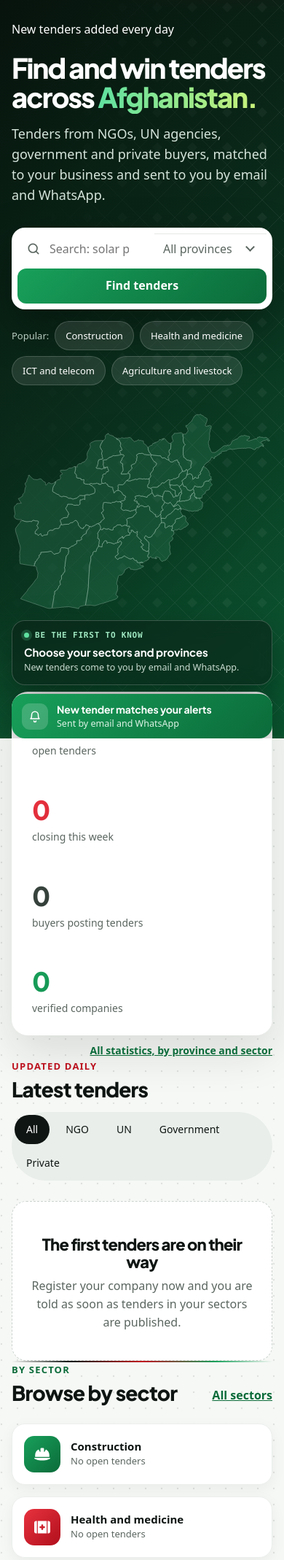
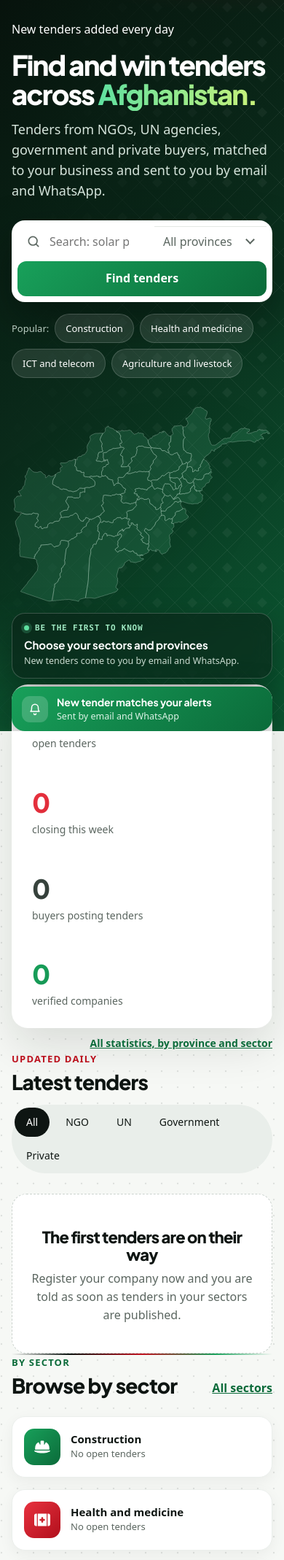
Before and after one commit to fidatech/tenders-af, a Laravel app: page / in a window 390 px wide. Shown: the part 206-2344 px from the top of the page at 73% size. Run offline with Laravel 12, Linux system fonts and the light colour scheme; data comes from the database, SQL or seed files in the repository; data that the repository does not hold is empty; some libraries are stand-ins or nearby versions.

Commit message:
Home hero uses more of the screen
The site container grows from 1180 to 1400 px, the hero has less space above,
below and between its columns, the map column is wider and bigger, and on
tablets the map is capped at 820 px under the text.

Co-Authored-By: Claude Opus 5.5 <noreply@anthropic.com>
Claude-Session: https://claude.ai/code/session_01V7PhGFe9Y3PCCaurat4dcp

```diff
--- a/public/css/site.css
+++ b/public/css/site.css
@@ -26,7 +26,7 @@ h1, h2, h3 { font-family: var(--head); margin: 0; letter-spacing: -.02em; line-h
 p { margin: 0; }
 :focus-visible { outline: 3px solid var(--mint); outline-offset: 2px; }
 .sr { position: absolute; width: 1px; height: 1px; overflow: hidden; clip: rect(0 0 0 0); white-space: nowrap; }
-.wrap { max-width: 1180px; margin: 0 auto; padding: 0 24px; }
+.wrap { max-width: 1400px; margin: 0 auto; padding: 0 32px; }
 .mono { font-family: var(--mono); }
 
 /* ------------------------------------------------------------------ dark areas */
@@ -63,13 +63,13 @@ p { margin: 0; }
 .btn-sm { padding: 10px 18px; font-size: 14px; }
 
 /* ------------------------------------------------------------------------ hero */
-.hero { display: flex; flex-wrap: wrap; gap: 40px; align-items: center; padding-top: 40px; padding-bottom: 120px; }
-.hero-text { flex: 1 1 540px; min-width: 0; max-width: 600px; }
-.hero-side { flex: 1 1 440px; min-width: 0; position: relative; }
-.hero h1 { margin-top: 20px; font-size: clamp(38px, 5.2vw, 60px); font-weight: 800; line-height: 1.04; letter-spacing: -1.8px; }
+.hero { display: flex; flex-wrap: wrap; gap: 28px; align-items: center; padding-top: 12px; padding-bottom: 92px; }
+.hero-text { flex: 1 1 560px; min-width: 0; max-width: 640px; }
+.hero-side { flex: 1.25 1 520px; min-width: 0; max-width: 820px; margin: 0 auto; position: relative; }
+.hero h1 { margin-top: 16px; font-size: clamp(38px, 5vw, 66px); font-weight: 800; line-height: 1.04; letter-spacing: -1.8px; }
 .grad { background: linear-gradient(90deg, #5FE0A0 0%, #C9F27A 100%); -webkit-background-clip: text; background-clip: text; color: transparent; }
-.hero .lead { margin-top: 18px; max-width: 540px; font-size: 18px; color: #D5E4DB; }
-.search { margin-top: 30px; display: flex; flex-wrap: wrap; align-items: center; gap: 6px; background: #fff; color: var(--ink); border-radius: 18px; padding: 8px; box-shadow: 0 24px 60px rgba(0,0,0,.35); }
+.hero .lead { margin-top: 16px; max-width: 580px; font-size: 18px; color: #D5E4DB; }
+.search { margin-top: 26px; display: flex; flex-wrap: wrap; align-items: center; gap: 6px; background: #fff; color: var(--ink); border-radius: 18px; padding: 8px; box-shadow: 0 24px 60px rgba(0,0,0,.35); }
 .search label { display: flex; align-items: center; gap: 10px; padding: 8px 12px; min-width: 0; }
 .search .q { flex: 3 1 170px; }
 .search .p { flex: 1 1 150px; border-left: 1px solid #E3E8E4; }
@@ -432,7 +432,7 @@ details.qa p { margin-top: 10px; color: var(--muted); max-width: 760px; }
 @media (max-width: 420px) { .roles { grid-template-columns: 1fr; } }
 
 /* ---------- hero map: the provinces are the picture; small cards sit on its empty corners ---------- */
-.stage { position: relative; padding: 100px 0 30px; }
+.stage { position: relative; padding: 58px 0 4px 5%; }
 .heromap { display: block; width: 100%; height: auto; overflow: visible; filter: drop-shadow(0 30px 40px rgba(0,0,0,.35)); }
 .heromap a { outline: none; }
 .heromap path { fill: #5FE0A0; stroke: #E9FFF2; stroke-opacity: .55; stroke-width: 1.3; stroke-linejoin: round; transition: fill-opacity .15s, stroke-opacity .15s; cursor: pointer; }
```
